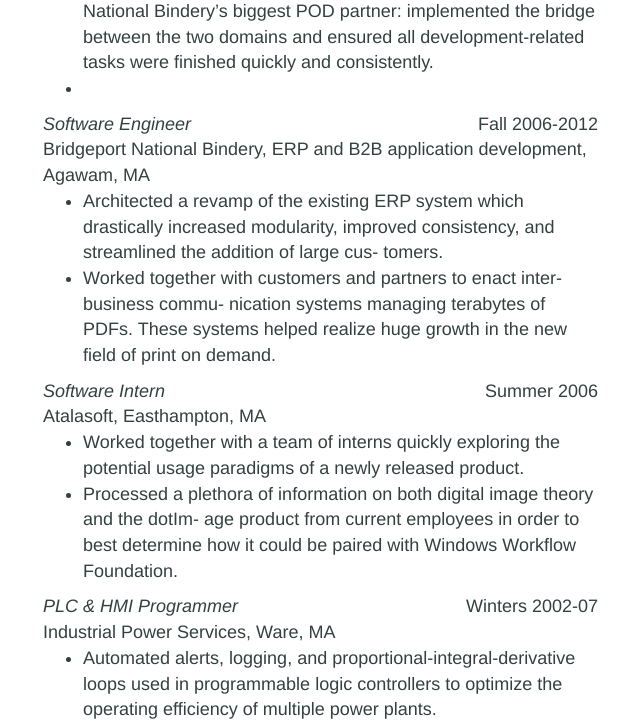
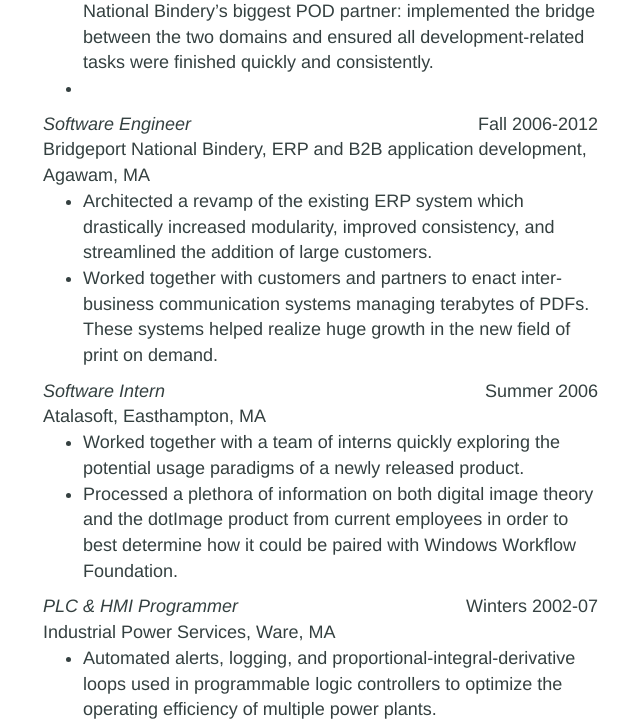
Before and after one commit to brandonw/personal-site, a Django app: template personal-site/templates/pages/resume.html in a window 1280 px wide; the page is wider, and only the part inside the window is pictured. Shown: the part 623-1347 px from the top of that part, without its empty margins (432-1072 px from the left). Run offline with Django 3.2, Linux system fonts and the light colour scheme; the template is opened without the code that fills it, so the values that code supplies are empty; some libraries are stand-ins or nearby versions.

Commit message:
Remove hyphenation in words copied from latex pdf

```diff
--- a/personal-site/templates/pages/resume.html
+++ b/personal-site/templates/pages/resume.html
@@ -70,11 +70,10 @@
                 Bridgeport National Bindery, ERP and B2B application development, Agawam, MA
                 <ul class="unstyled">
                     <li>Architected a revamp of the existing ERP system which drastically increased
-                    modularity, improved consistency, and streamlined the addition of large cus-
-                    tomers.</li>
-                    <li>Worked together with customers and partners to enact inter-business commu-
-                    nication systems managing terabytes of PDFs. These systems helped realize
-                    huge growth in the new field of print on demand.</li>
+                    modularity, improved consistency, and streamlined the addition of large customers.</li>
+                    <li>Worked together with customers and partners to enact inter-business communication
+                        systems managing terabytes of PDFs. These systems helped realize
+                        huge growth in the new field of print on demand.</li>
                 </ul>
 
                 <div class="clearfix">
@@ -85,8 +84,8 @@
                 <ul class="unstyled">
                     <li>Worked together with a team of interns quickly exploring the potential usage
                     paradigms of a newly released product.</li>
-                    <li>Processed a plethora of information on both digital image theory and the dotIm-
-                    age product from current employees in order to best determine how it could be
+                    <li>Processed a plethora of information on both digital image theory and the dotImage
+                    product from current employees in order to best determine how it could be
                     paired with Windows Workflow Foundation.</li>
                 </ul>
 
```
